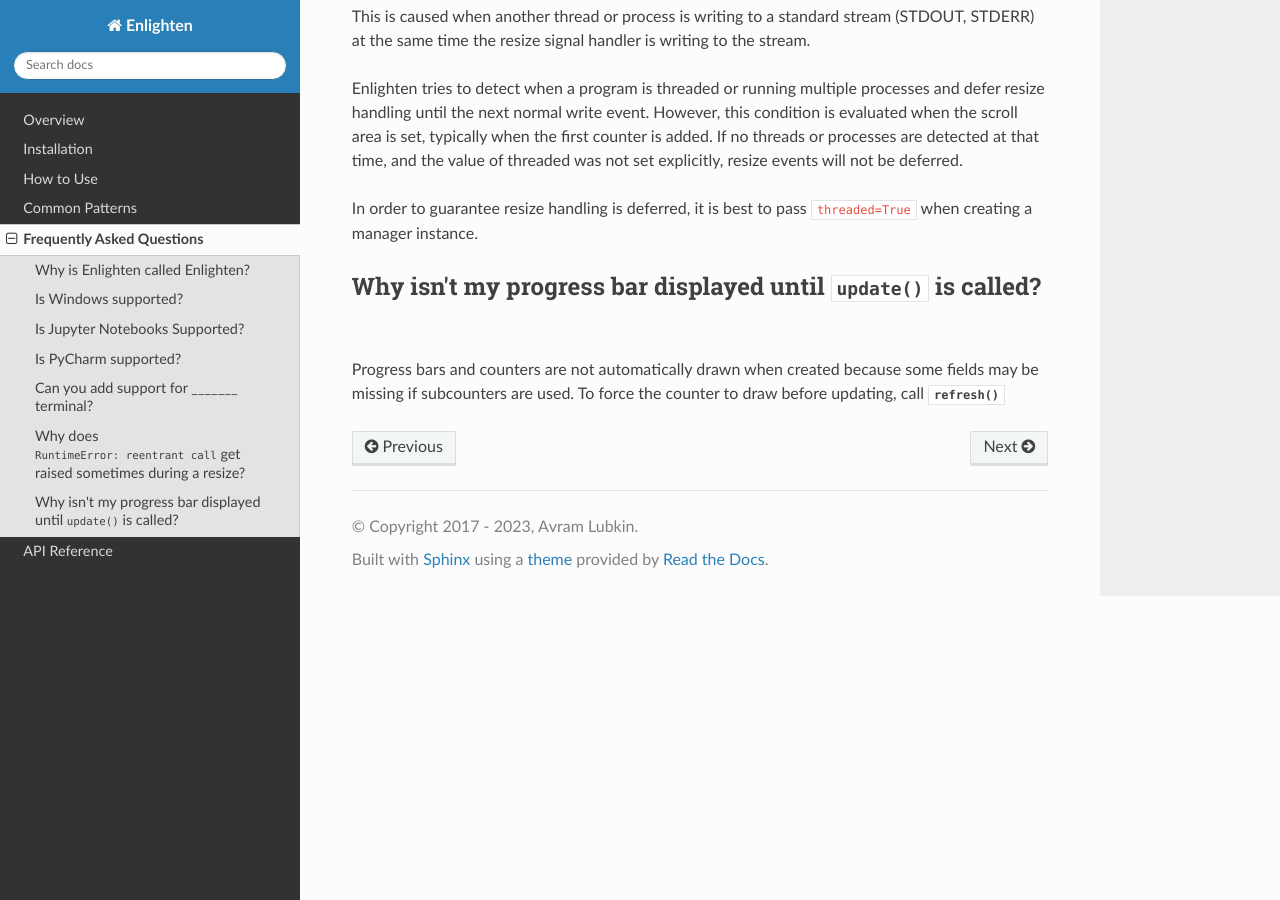
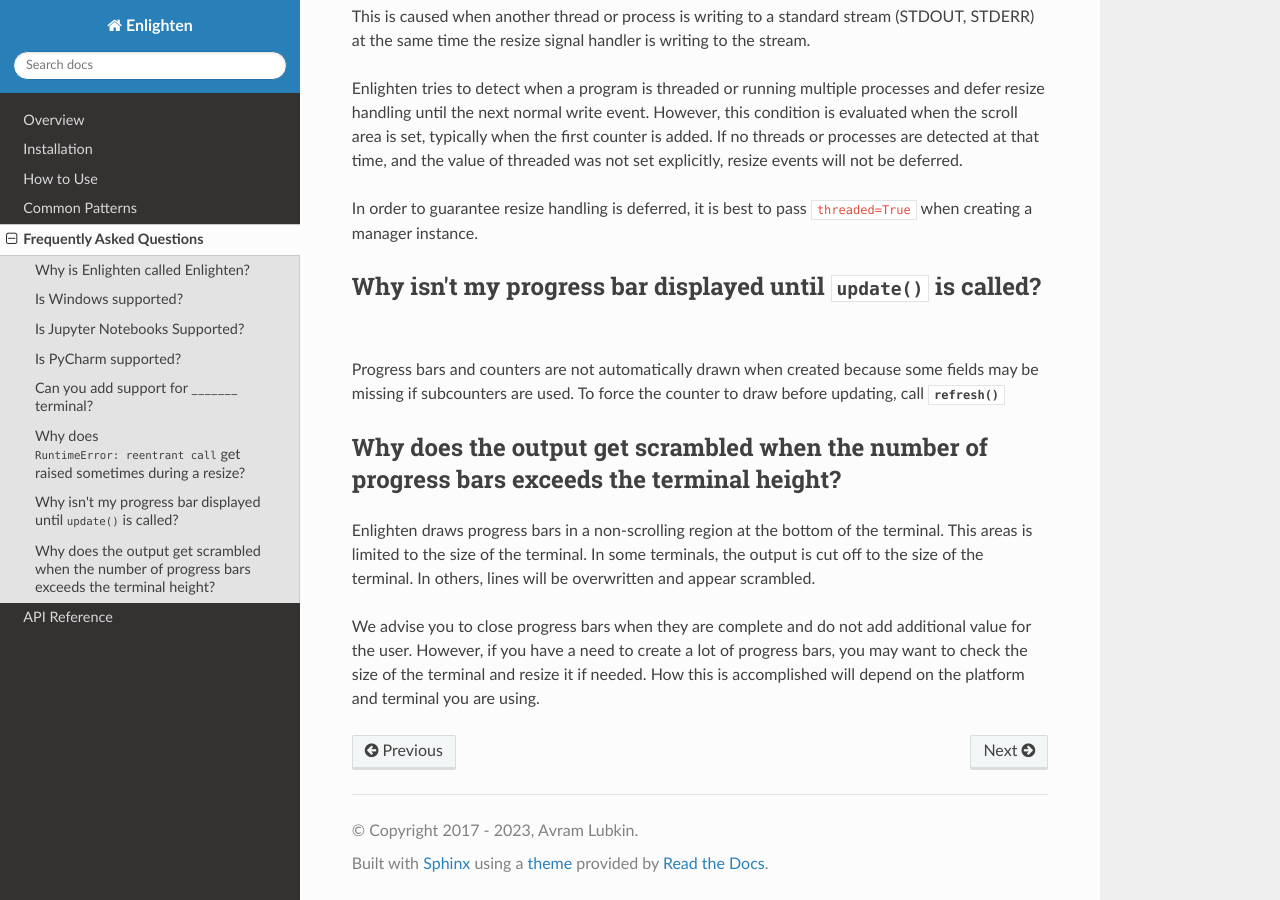
Before and after one commit to Rockhopper-Technologies/enlighten, a Sphinx documentation site: the page built from doc/faq.rst, in a window 1280 px wide and 900 px high, scrolled down 1849 px. Built offline with Sphinx 7.4.7 and the Read the Docs theme 2.0.0, drawn with Linux system fonts in a browser that asks for light colours; the version number could not be read and is left out.

Commit message:
Add FAQ entry for scrambled output

```diff
--- a/doc/faq.rst
+++ b/doc/faq.rst
@@ -115,3 +115,15 @@
 Progress bars and counters are not automatically drawn when created because some fields may be
 missing if subcounters are used. To force the counter to draw before updating, call
 :py:meth:`~enlighten.Counter.refresh`
+
+Why does the output get scrambled when the number of progress bars exceeds the terminal height?
+-----------------------------------------------------------------------------------------------
+
+Enlighten draws progress bars in a non-scrolling region at the bottom of the terminal. This
+areas is limited to the size of the terminal. In some terminals, the output
+is cut off to the size of the terminal. In others, lines will be overwritten and appear scrambled.
+
+We advise you to close progress bars when they are complete and do not add additional value for the
+user. However, if you have a need to create a lot of progress bars, you may want to check the size
+of the terminal and resize it if needed. How this is accomplished will depend on the platform and
+terminal you are using.
```
Also changed, not shown: other parts of doc/faq.rst (+1 -1 lines).
